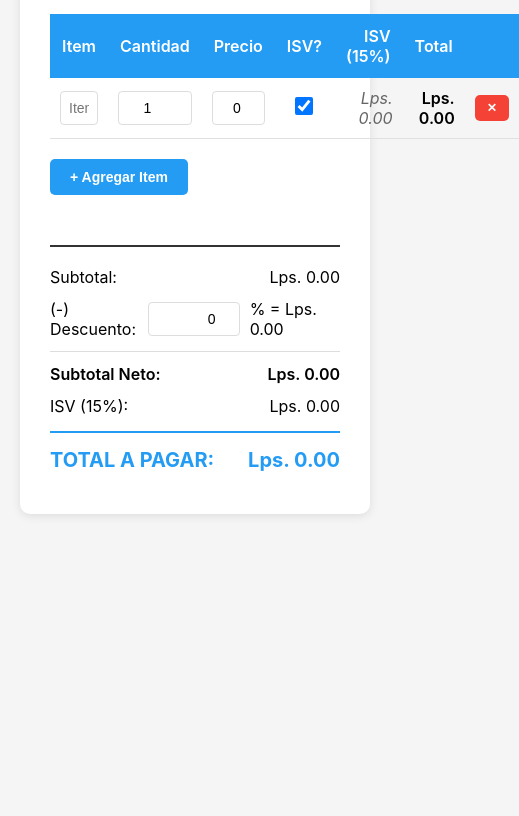
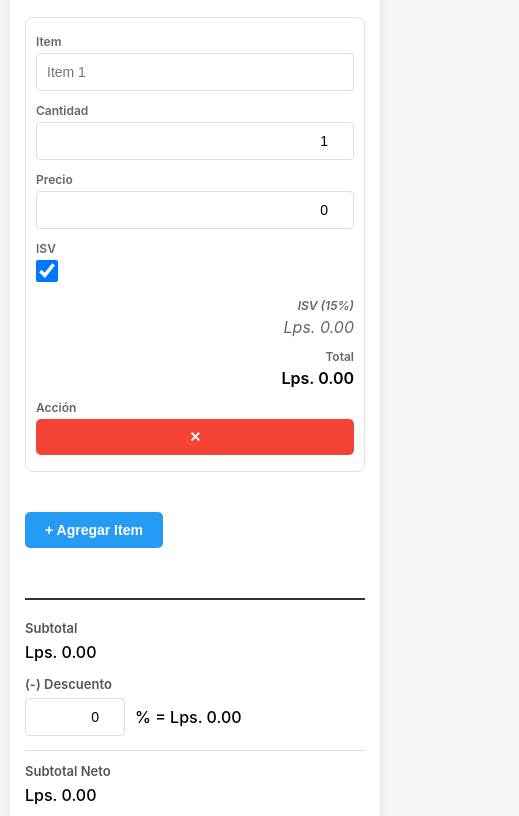
Before and after one commit to jocvegar/prefactura, a plain HTML site: page index.html in a window 390 px wide. Shown: the part 134-950 px from the top of the page, 519 px wide, since content can reach past the window. Before the commit the page ends 844 px from the top, so only its background shows below. Drawn offline with nearby package versions, Linux system fonts and the light colour scheme.

Commit message:
mobile friendly

```diff
--- /dev/null
+++ b/assets/styles.css
@@ -0,0 +1,287 @@
+/* =========================
+   RESET & BASE
+   ========================= */
+
+* {
+  box-sizing: border-box;
+  margin: 0;
+  padding: 0;
+}
+
+body {
+  font-family: -apple-system, BlinkMacSystemFont, "Segoe UI", Roboto, sans-serif;
+  background: #f5f5f5;
+  padding: 20px;
+}
+
+#app {
+  max-width: 1000px;
+  margin: auto;
+  background: #ffffff;
+  padding: 30px;
+  border-radius: 10px;
+  box-shadow: 0 2px 10px rgba(0, 0, 0, 0.1);
+}
+
+/* =========================
+   HEADER
+   ========================= */
+
+.header {
+  display: flex;
+  justify-content: space-between;
+  align-items: center;
+  margin-bottom: 30px;
+}
+
+.header-left {
+  display: flex;
+  align-items: center;
+  gap: 15px;
+}
+
+.header img {
+  height: 50px;
+}
+
+h1 {
+  font-size: 28px;
+  color: #333;
+}
+
+/* =========================
+   TABLE
+   ========================= */
+
+table {
+  width: 100%;
+  border-collapse: collapse;
+  margin-bottom: 20px;
+}
+
+th {
+  background: #249cf4;
+  color: #ffffff;
+  padding: 12px;
+  text-align: left;
+  font-weight: 600;
+}
+
+td {
+  padding: 10px;
+  border-bottom: 1px solid #e0e0e0;
+}
+
+.center {
+  text-align: center;
+}
+
+.right {
+  text-align: right;
+}
+
+.tax-cell {
+  color: #666;
+  font-style: italic;
+}
+
+.strong {
+  font-weight: 600;
+}
+
+/* =========================
+   FORM ELEMENTS
+   ========================= */
+
+input[type="text"],
+input[type="number"] {
+  width: 100%;
+  padding: 10px;
+  border: 1px solid #ddd;
+  border-radius: 4px;
+  font-size: 14px;
+}
+
+input[type="number"] {
+  text-align: right;
+}
+
+input[type="checkbox"] {
+  width: 22px;
+  height: 22px;
+  cursor: pointer;
+}
+
+.checkbox-cell {
+  text-align: center;
+}
+
+/* =========================
+   BUTTONS
+   ========================= */
+
+.btn {
+  padding: 10px 20px;
+  border: none;
+  border-radius: 5px;
+  font-size: 14px;
+  font-weight: 600;
+  cursor: pointer;
+}
+
+.btn-add {
+  background: #249cf4;
+  color: #ffffff;
+  margin: 20px 0;
+}
+
+.btn-remove {
+  background: #f44336;
+  color: #ffffff;
+  width: 100%;
+}
+
+/* =========================
+   TOTALS
+   ========================= */
+
+.totals {
+  margin-top: 30px;
+  border-top: 2px solid #333;
+  padding-top: 20px;
+}
+
+.total-row {
+  display: flex;
+  justify-content: space-between;
+  align-items: center;
+  margin-bottom: 12px;
+  font-size: 16px;
+}
+
+.total-value {
+  text-align: right;
+}
+
+.bordered {
+  border-top: 1px solid #ddd;
+  padding-top: 12px;
+}
+
+.discount-input {
+  display: flex;
+  align-items: center;
+  gap: 10px;
+}
+
+.discount-input input {
+  width: 120px;
+}
+
+.total-row.final {
+  font-size: 20px;
+  font-weight: 700;
+  color: #249cf4;
+  border-top: 2px solid #249cf4;
+  padding-top: 15px;
+}
+
+/* =========================
+   MOBILE RESPONSIVE
+   ========================= */
+
+@media (max-width: 768px) {
+  body {
+    padding: 10px;
+  }
+
+  #app {
+    padding: 15px;
+  }
+
+  h1 {
+    font-size: 22px;
+  }
+
+  .header {
+    flex-direction: column;
+    align-items: flex-start;
+    gap: 10px;
+  }
+
+  /* ----- Table to Cards ----- */
+
+  thead {
+    display: none;
+  }
+
+  table,
+  tbody,
+  tr,
+  td {
+    display: block;
+    width: 100%;
+  }
+
+  tr {
+    background: #ffffff;
+    border: 1px solid #e0e0e0;
+    border-radius: 8px;
+    padding: 10px;
+    margin-bottom: 15px;
+  }
+
+  td {
+    border: none;
+    padding: 6px 0;
+  }
+
+  td::before {
+    content: attr(data-label);
+    display: block;
+    font-size: 12px;
+    font-weight: 600;
+    color: #666;
+    margin-bottom: 4px;
+  }
+
+  .checkbox-cell {
+    text-align: left;
+  }
+
+  /* ----- Totals (FIXED) ----- */
+
+  .total-row {
+    display: block;
+    margin-bottom: 14px;
+  }
+
+  .total-row span:first-child {
+    display: block;
+    font-size: 13px;
+    font-weight: 600;
+    color: #555;
+    margin-bottom: 6px;
+  }
+
+  .total-row span:last-child,
+  .total-value {
+    font-size: 16px;
+    font-weight: 500;
+  }
+
+  .discount-input {
+    display: flex;
+    align-items: center;
+    gap: 10px;
+  }
+
+  .discount-input input {
+    width: 100px;
+  }
+
+  .total-row.final span:last-child {
+    font-size: 22px;
+    font-weight: 700;
+  }
+}
--- a/index.html
+++ b/index.html
@@ -34,203 +34,75 @@
       name="twitter:description"
       content="Calculadora de pre-factura con ISV (15%) para Honduras"
     />
+    <link rel="stylesheet" href="./assets/styles.css" />
+    <script src="https://cdnjs.cloudflare.com/ajax/libs/vue/3.3.4/vue.global.min.js"></script>
+  </head>
 
-    <script src="https://cdnjs.cloudflare.com/ajax/libs/vue/3.3.4/vue.global.min.js"></script>
-    <style>
-      * {
-        margin: 0;
-        padding: 0;
-        box-sizing: border-box;
-      }
-      body {
-        font-family: -apple-system, BlinkMacSystemFont, "Segoe UI", Roboto,
-          sans-serif;
-        background: #f5f5f5;
-        padding: 20px;
-      }
-      #app {
-        max-width: 1000px;
-        margin: 0 auto;
-        background: white;
-        padding: 30px;
-        border-radius: 10px;
-        box-shadow: 0 2px 10px rgba(0, 0, 0, 0.1);
-      }
-      h1 {
-        color: #333;
-        margin-bottom: 30px;
-        font-size: 28px;
-      }
-      table {
-        width: 100%;
-        border-collapse: collapse;
-        margin-bottom: 20px;
-      }
-      th {
-        background: #249cf4;
-        color: white;
-        padding: 12px;
-        text-align: left;
-        font-weight: 600;
-      }
-      th:last-child {
-        width: 60px;
-      }
-      td {
-        padding: 10px;
-        border-bottom: 1px solid #e0e0e0;
-      }
-      input[type="text"],
-      input[type="number"] {
-        width: 100%;
-        padding: 8px;
-        border: 1px solid #ddd;
-        border-radius: 4px;
-        font-size: 14px;
-      }
-      input[type="number"] {
-        text-align: right;
-      }
-      input[type="checkbox"] {
-        width: 18px;
-        height: 18px;
-        cursor: pointer;
-      }
-      .checkbox-cell {
-        text-align: center;
-      }
-      .btn {
-        padding: 10px 20px;
-        border: none;
-        border-radius: 5px;
-        cursor: pointer;
-        font-size: 14px;
-        font-weight: 600;
-        transition: all 0.3s;
-      }
-      .btn-add {
-        background: #249cf4;
-        color: white;
-        margin-bottom: 20px;
-      }
-      .btn-add:hover {
-        background: #075280;
-      }
-      .btn-remove {
-        background: #f44336;
-        color: white;
-        padding: 6px 12px;
-        font-size: 12px;
-      }
-      .btn-remove:hover {
-        background: #da190b;
-      }
-      .totals {
-        margin-top: 30px;
-        border-top: 2px solid #333;
-        padding-top: 20px;
-      }
-      .total-row {
-        display: flex;
-        justify-content: space-between;
-        margin-bottom: 12px;
-        font-size: 16px;
-      }
-      .total-row.final {
-        font-size: 20px;
-        font-weight: bold;
-        color: #249cf4;
-        margin-top: 15px;
-        padding-top: 15px;
-        border-top: 2px solid #249cf4;
-      }
-      .discount-input {
-        display: flex;
-        align-items: center;
-        gap: 10px;
-      }
-      .discount-input input {
-        width: 100px;
-        text-align: right;
-      }
-      .tax-cell {
-        color: #666;
-        font-style: italic;
-      }
-    </style>
-  </head>
   <body>
     <div id="app">
-      <div
-        style="
-          display: flex;
-          justify-content: space-between;
-          align-items: center;
-          margin-bottom: 30px;
-        "
-      >
-        <div style="display: flex; align-items: center">
-          <img
-            src="./assets/images/logo.jpg"
-            alt="OrthoFracture"
-            style="height: 50px; margin-right: 15px; vertical-align: middle"
-          />
-          <h1 style="margin-bottom: 0">Pre-Factura</h1>
+      <div class="header">
+        <div class="header-left">
+          <img src="./assets/images/logo.jpg" alt="OrthoFracture" />
+          <h1>Pre-Factura</h1>
         </div>
-        <button class="btn" @click="resetInvoice">Reinciar</button>
+        <button class="btn" @click="resetInvoice">Reiniciar</button>
       </div>
 
       <table>
         <thead>
           <tr>
-            <th style="width: 25%">Item</th>
-            <th style="width: 12%; text-align: center">Cantidad</th>
-            <th style="width: 15%; text-align: right">Precio</th>
-            <th style="width: 10%; text-align: center">ISV?</th>
-            <th style="width: 13%; text-align: right">ISV (15%)</th>
-            <th style="width: 15%; text-align: right">Total</th>
+            <th>Item</th>
+            <th class="center">Cantidad</th>
+            <th class="right">Precio</th>
+            <th class="center">ISV?</th>
+            <th class="right">ISV (15%)</th>
+            <th class="right">Total</th>
             <th></th>
           </tr>
         </thead>
         <tbody>
           <tr v-for="(item, index) in items" :key="item.id">
-            <td>
+            <td data-label="Item">
               <input
                 type="text"
                 v-model="item.name"
                 :placeholder="'Item ' + (index + 1)"
               />
             </td>
-            <td>
+
+            <td data-label="Cantidad">
               <input
                 type="number"
                 v-model.number="item.quantity"
                 min="1"
                 step="1"
-                style="text-align: center"
               />
             </td>
-            <td>
+
+            <td data-label="Precio">
               <input
                 type="number"
                 v-model.number="item.price"
                 min="0"
                 step="0.01"
-                placeholder="0.00"
               />
             </td>
-            <td class="checkbox-cell">
+
+            <td data-label="ISV" class="checkbox-cell">
               <input type="checkbox" v-model="item.taxable" />
             </td>
-            <td class="tax-cell" style="text-align: right">
+
+            <td data-label="ISV (15%)" class="right tax-cell">
               Lps. {{ item.taxable ? calculateTax(item.price *
-              item.quantity).toFixed(2) : '0.00' }}
+              item.quantity).toFixed(2) : "0.00" }}
             </td>
-            <td style="text-align: right; font-weight: 600">
-              Lps. {{ ((item.price * item.quantity) + (item.taxable ?
-              calculateTax(item.price * item.quantity) : 0)).toFixed(2) }}
+
+            <td data-label="Total" class="right strong">
+              Lps. {{ ( item.price * item.quantity + (item.taxable ?
+              calculateTax(item.price * item.quantity) : 0) ).toFixed(2) }}
             </td>
-            <td>
+
+            <td data-label="Acción">
               <button
                 class="btn btn-remove"
                 @click="removeItem(index)"
@@ -247,12 +119,13 @@
 
       <div class="totals">
         <div class="total-row">
-          <span>Subtotal:</span>
+          <span>Subtotal</span>
           <span>Lps. {{ subtotal.toFixed(2) }}</span>
         </div>
-        <div class="total-row">
-          <span>(-) Descuento:</span>
-          <div class="discount-input">
+
+        <div class="total-row discount-row">
+          <span>(-) Descuento</span>
+          <div class="total-value discount-input">
             <input
               type="number"
               v-model.number="discountPercent"
@@ -263,24 +136,17 @@
             <span>% = Lps. {{ discountAmount.toFixed(2) }}</span>
           </div>
         </div>
-        <div
-          class="total-row"
-          style="
-            font-weight: 600;
-            border-top: 1px solid #ddd;
-            padding-top: 12px;
-            margin-top: 12px;
-          "
-        >
-          <span>Subtotal Neto:</span>
+
+        <div class="total-row strong bordered">
+          <span>Subtotal Neto</span>
           <span>Lps. {{ subtotalNeto.toFixed(2) }}</span>
         </div>
         <div class="total-row">
-          <span>ISV (15%):</span>
+          <span>ISV (15%)</span>
           <span>Lps. {{ totalTax.toFixed(2) }}</span>
         </div>
         <div class="total-row final">
-          <span>TOTAL A PAGAR:</span>
+          <span>TOTAL A PAGAR</span>
           <span>Lps. {{ finalTotal.toFixed(2) }}</span>
         </div>
       </div>
@@ -312,7 +178,6 @@
             return this.subtotal - this.discountAmount;
           },
           totalTax() {
-            // Calculate tax only on taxable items, after discount proportionally
             const taxableSubtotal = this.items.reduce((sum, item) => {
               if (item.taxable) {
                 return (
@@ -322,7 +187,6 @@
               return sum;
             }, 0);
 
-            // Apply discount proportionally to taxable items
             const taxableAfterDiscount =
               this.subtotal > 0
                 ? taxableSubtotal * (this.subtotalNeto / this.subtotal)
@@ -345,9 +209,7 @@
             });
           },
           removeItem(index) {
-            if (this.items.length > 1) {
-              this.items.splice(index, 1);
-            }
+            if (this.items.length > 1) this.items.splice(index, 1);
           },
           calculateTax(price) {
             return (Number(price) || 0) * this.taxRate;
```
